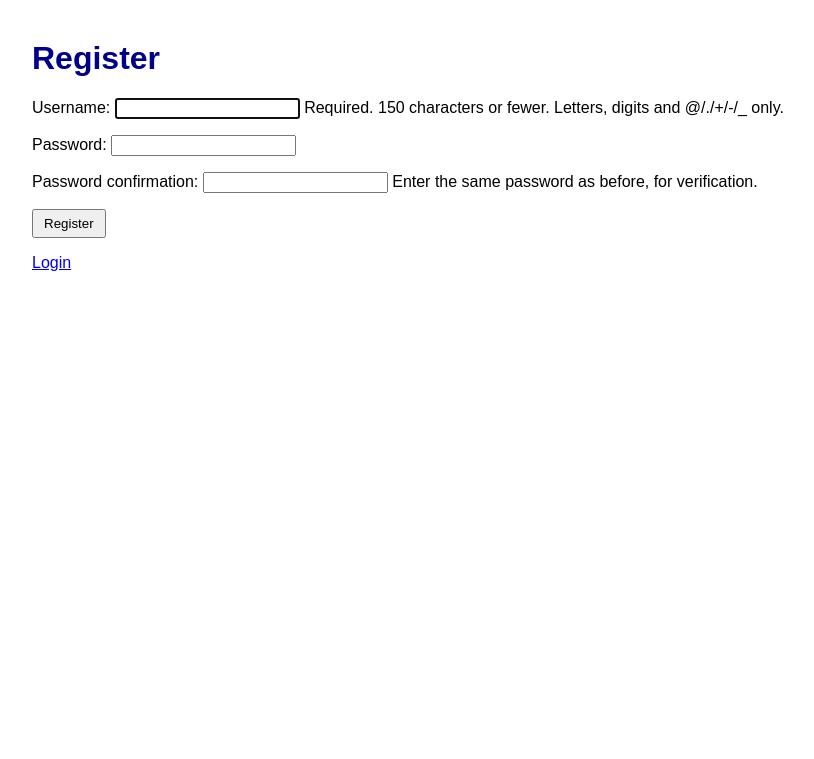
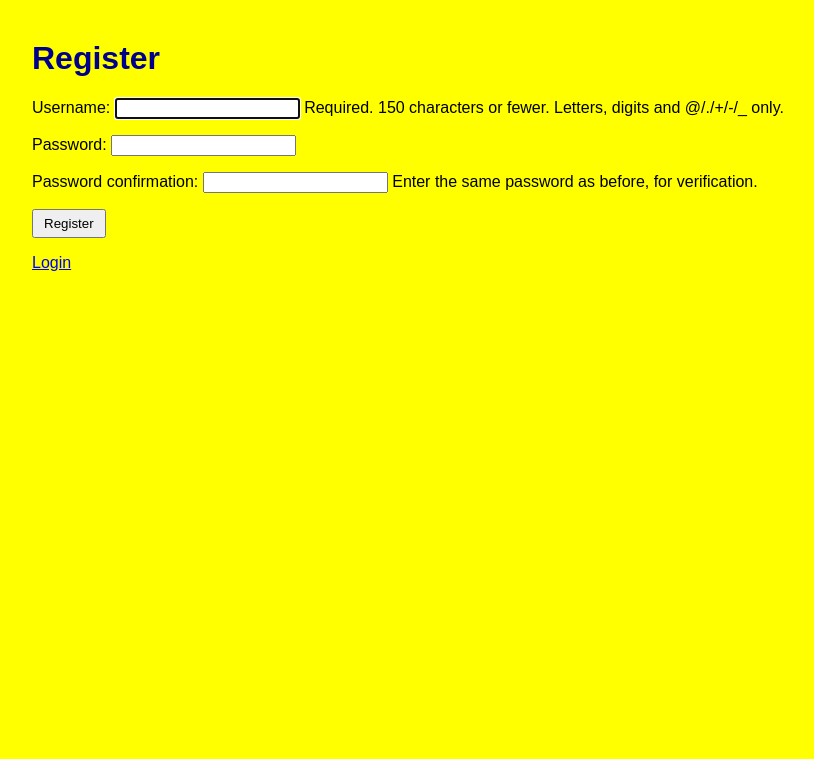
Before and after one commit to 00016560/dscc_00016560_cw1, a Django app: page /register/ in a window 1280 px wide. Shown: the top 759 px of the page, without its empty margins (8-822 px from the left). Run offline with Django 5.2, Linux system fonts and the light colour scheme.

Commit message:
changing the color for the video demonstration

```diff
--- a/static/css/style.css
+++ b/static/css/style.css
@@ -1,7 +1,7 @@
 body {
     font-family: Arial;
     margin: 40px;
-    background-color: white;
+    background-color: yellow;
 }
 
 h1 {
```
